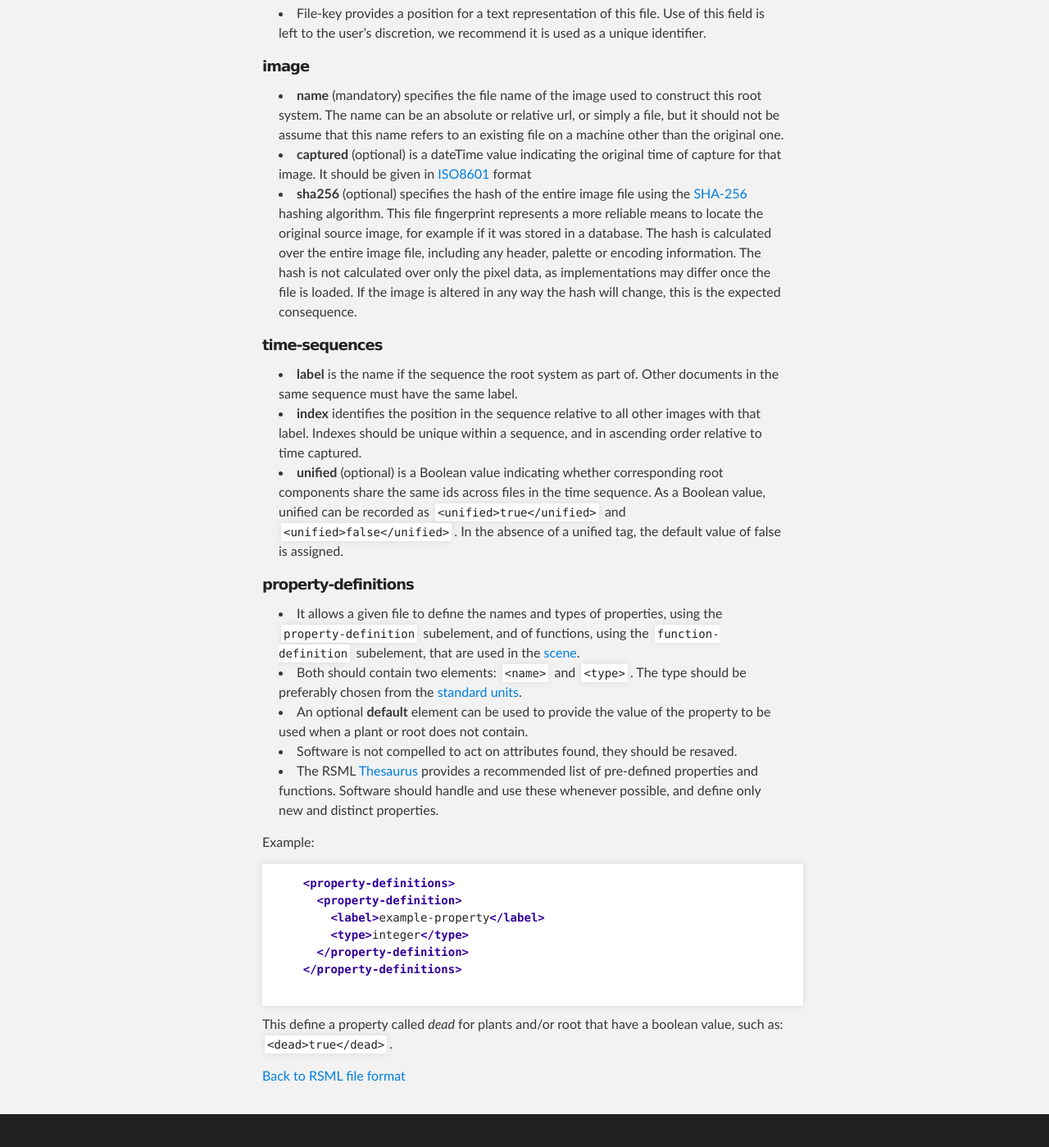
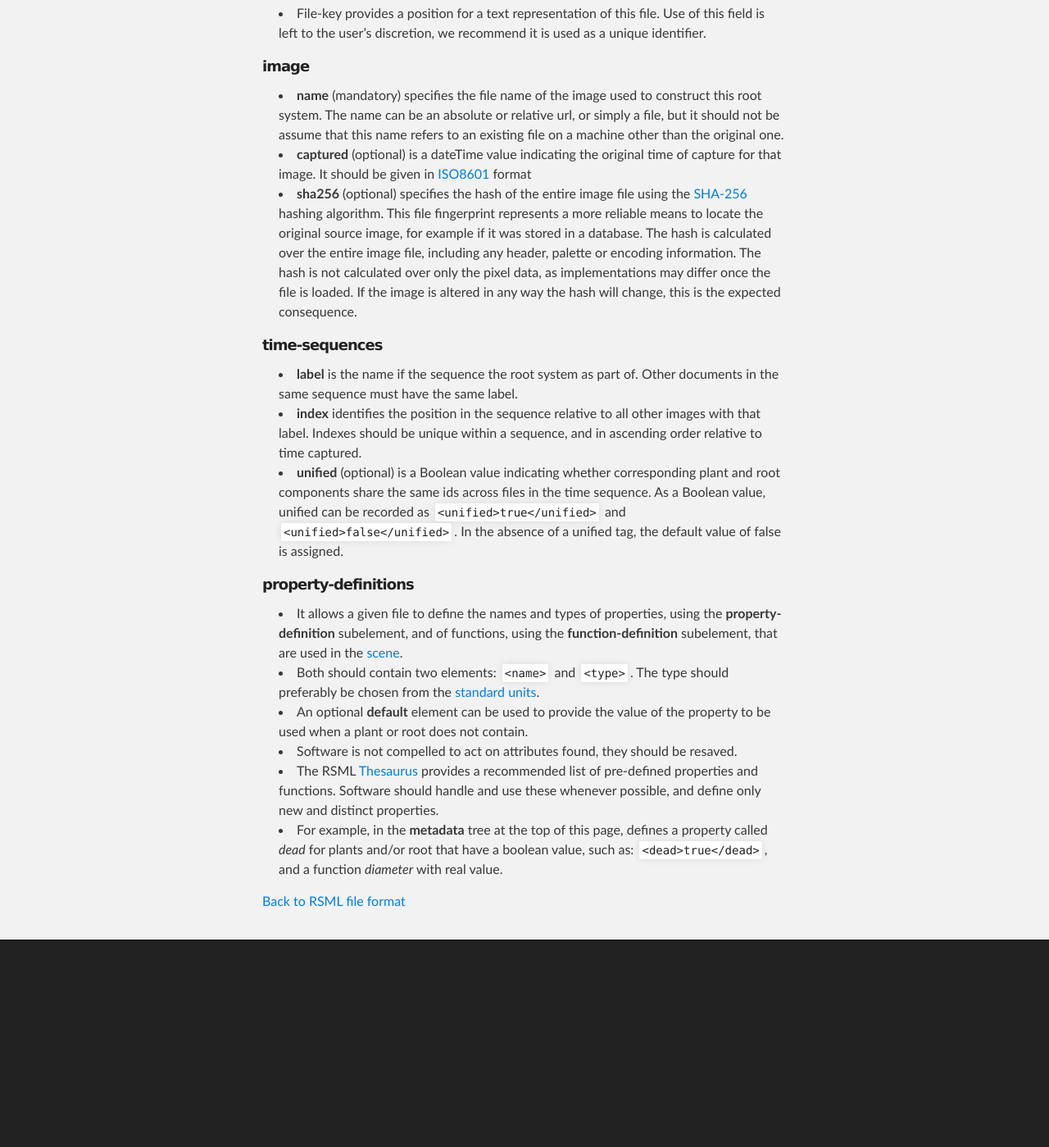
Before and after one commit to RootSystemML/RootSystemML.github.io, a Jekyll site: the page built from format/metadata.md, in a window 1280 px wide and 1400 px high, scrolled down 1475 px. Shown: the whole window at 82% size. Built offline with Jekyll 4.4.1, drawn with Linux system fonts in a browser that asks for light colours; after the commit the page ends 2662 px from its top, so only the background shows below that; some of the changed text lies outside the part shown.

Commit message:
finish metadata page

```diff
--- a/format/metadata.md
+++ b/format/metadata.md
@@ -30,11 +30,11 @@
 
     <property-definitions>
       <property-definition>
-        <label>example-property</label>
-        <type>integer</type>
+        <label>dead</label>
+        <type>boolean</type>
       </property-definition>
       <function-definition>
-        <label>example-function</label>
+        <label>diameter</label>
         <type>real</type>
       </property-definition>
     </property-definitions>
@@ -67,27 +67,15 @@
 #####time-sequences
   - **label** is the name if the sequence the root system as part of. Other documents in the same sequence must have the same label.
   - **index** identifies the position in the sequence relative to all other images with that label. Indexes should be unique within a sequence, and in ascending order relative to time captured.
-  - **unified** (optional) is a Boolean value indicating whether corresponding root components share the same ids across files in the time sequence. As a Boolean value, unified can be recorded as `<unified>true</unified>` and `<unified>false</unified>`. In the absence of a unified tag, the default value of false is assigned.
+  - **unified** (optional) is a Boolean value indicating whether corresponding plant and root components share the same ids across files in the time sequence. As a Boolean value, unified can be recorded as `<unified>true</unified>` and `<unified>false</unified>`. In the absence of a unified tag, the default value of false is assigned.
 
 #####property-definitions
-  - It allows a given file to define the names and types of properties, using the `property-definition` subelement, and of functions, using the `function-definition` subelement, that are used in the [scene][].
-  - Both should contain two elements: `<name>` and `<type>`. The type should be preferably chosen from the [standard units][].
+  - It allows a given file to define the names and types of properties, using the **property-definition** subelement, and of functions, using the **function-definition** subelement, that are used in the [scene][].
+  - Both should contain two elements: `<name>` and `<type>`. The type should preferably be chosen from the [standard units][].
   - An optional **default** element can be used to provide the value of the property to be used when a plant or root does not contain.
   - Software is not compelled to act on attributes found, they should be resaved.
   - The RSML [Thesaurus][] provides a recommended list of pre-defined properties and functions. Software should handle and use these whenever possible, and define only new and distinct properties.
-
-  Example:
-
-  {% highlight xml %}
-    <property-definitions>
-      <property-definition>
-        <label>example-property</label>
-        <type>integer</type>
-      </property-definition>
-    </property-definitions>
-  {% endhighlight %}
-
-  This define a property called *dead* for plants and/or root that have a boolean value, such as: `<dead>true</dead>`.
+  - For example, in the **metadata** tree at the top of this page, defines a property called *dead* for plants and/or root that have a boolean value, such as: `<dead>true</dead>`, and a function *diameter* with real value.
 
 [standard units]: units
 [thesaurus]: thesaurus
```
